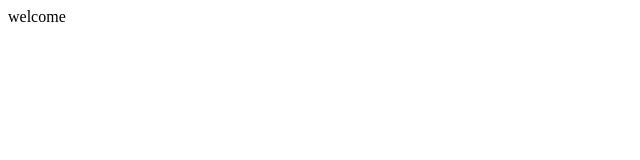
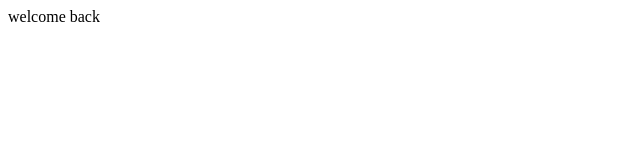
Before and after one commit to mukesh5865/mukesh5865.github.io, a plain HTML site: page index.html in a window 1280 px wide. Shown: the full height of the page, 0-640 px from the left. Drawn offline with Linux system fonts and the light colour scheme.

Commit message:
second commit

```diff
--- a/index.html
+++ b/index.html
@@ -1,5 +1,5 @@
 <html>
 <body>
-welcome
+welcome back
 </body>
 </html>
```
